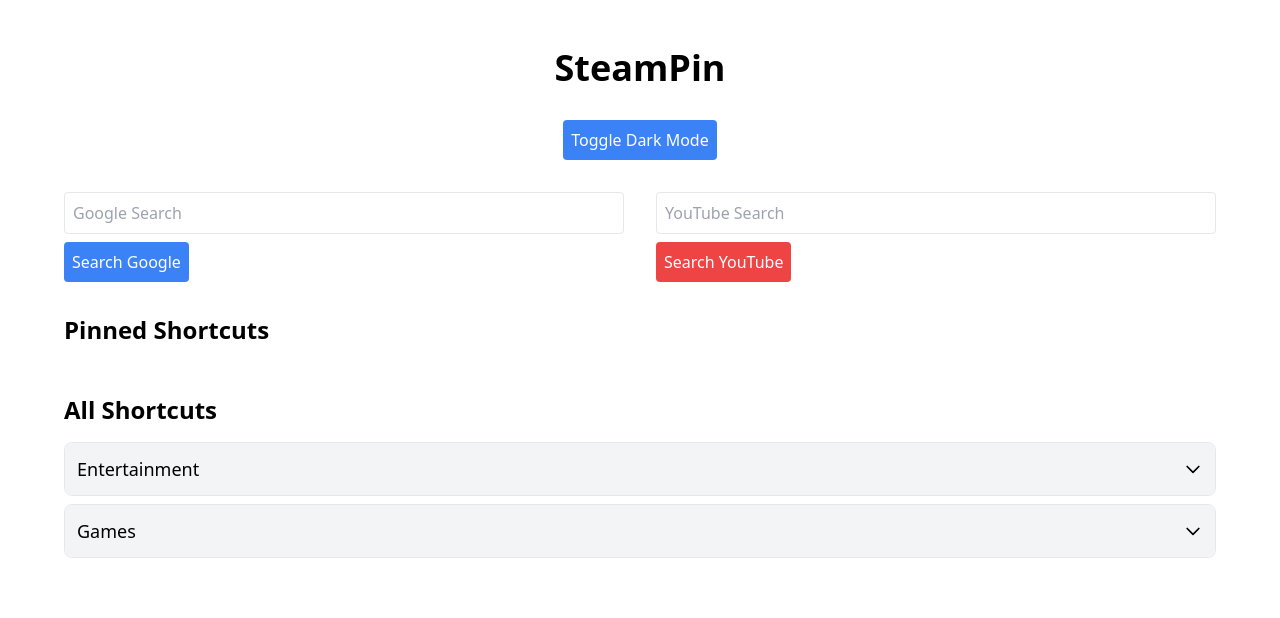
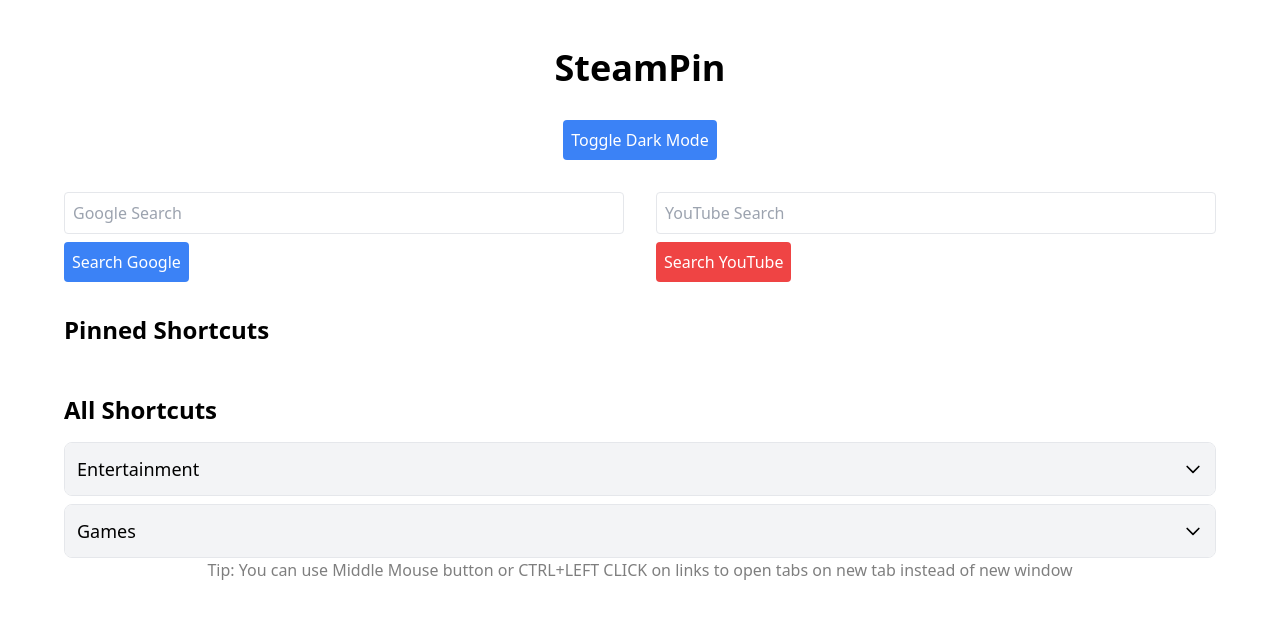
Before and after one commit to ghxst0x1/steampin, a Next.js app: page / in a window 1280 px wide. Shown: the top 618 px of the page. Built offline with nearby package versions, Linux system fonts and the light colour scheme.

Commit message:
Trying out something

```diff
--- a/pages/index.tsx
+++ b/pages/index.tsx
@@ -50,7 +50,8 @@
     e.preventDefault();
     window.open(
       `https://www.google.com/search?q=${encodeURIComponent(googleSearch)}`,
-      "_blank"
+      "_blank",
+      "noopener,noreferrer"
     );
   };
 
@@ -60,7 +61,8 @@
       `https://www.youtube.com/results?search_query=${encodeURIComponent(
         youtubeSearch
       )}`,
-      "_blank"
+      "_blank",
+      "noopener,noreferrer"
     );
   };
 
@@ -208,6 +210,10 @@
             ))}
           </div>
         </div>
+        <h6 className="opacity-50">
+          Tip: You can use Middle Mouse button or CTRL+LEFT CLICK on links to
+          open tabs on new tab instead of new window
+        </h6>
       </main>
     </div>
   );
@@ -227,7 +233,7 @@
       <h3 className="text-xl font-semibold mb-2">{shortcut.title}</h3>
       <a
         href={shortcut.link}
-        target="_blank"
+        // target="_blank"
         rel="noopener noreferrer"
         className="text-blue-500 hover:underline dark:text-blue-300"
       >
```
